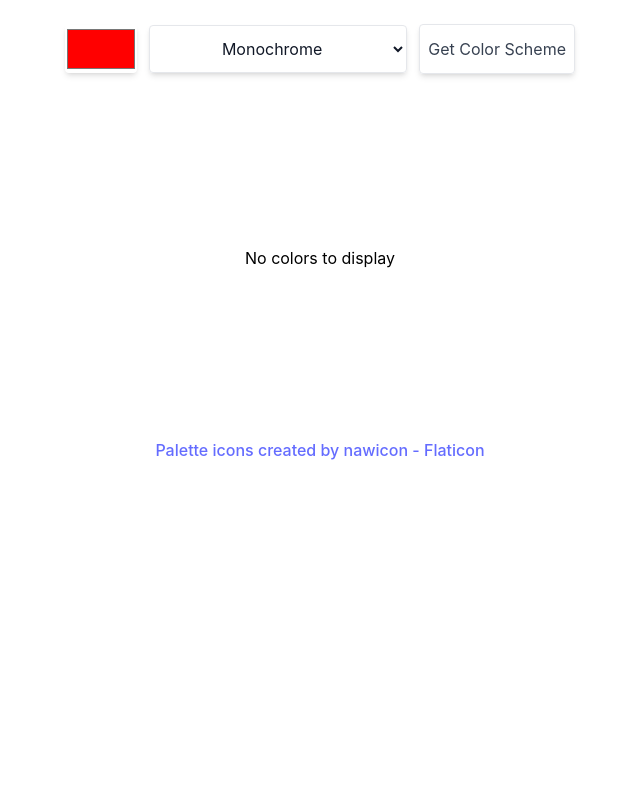
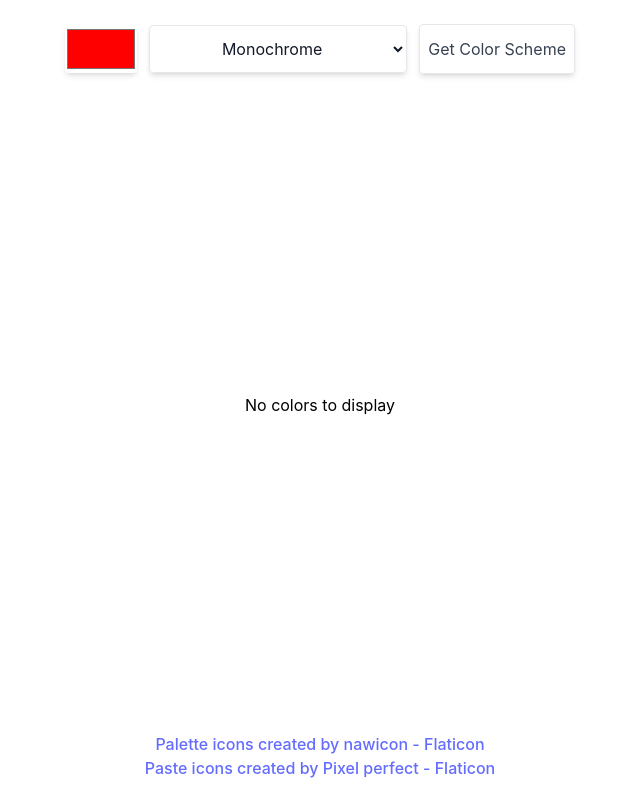
Before and after one commit to fringe4life/color-picker, a Svelte app: page / in a window 1280 px wide. Shown: the whole page, without its empty margins (320-960 px from the left). Built offline with nearby package versions, Linux system fonts and the light colour scheme.

Commit message:
added a visual sign that click to copy is available fixed pulse animate loading screen

```diff
--- a/src/App.svelte
+++ b/src/App.svelte
@@ -1,7 +1,7 @@
 <script lang="ts">
   import type { KeyboardEventHandler, MouseEventHandler } from "svelte/elements";
   import { fade, fly } from "svelte/transition";
-
+  import copy from '../public/paste.png'
   /**
    * The type for the returned colors from the API.
    */
@@ -14,6 +14,9 @@
 				hsl: {
 					value: string;
 				};
+        name: {
+          value: string;
+        }
 			}[];
 		};
 
@@ -122,7 +125,7 @@
   }
 </script>
 
-<header class="dark:bg-[#1F2937] dark:text-white px-5 py-6 flex justify-evenly items-center gap-3 flex-wrap sm:justify-center">
+<header class="row-start-1 dark:bg-[#1F2937] dark:text-white px-5 py-6 flex justify-evenly items-center gap-3 flex-wrap sm:justify-center">
   <input class="shadow-md h-12 w-18 rounded-sm" type="color" bind:value={color} />
   <select class="hover:cursor-pointer leading-6 border border-gray-200 flex-1 text-center shadow-md py-3 px-2 rounded-sm" bind:value={colorStyleSelected}>
     <option class="hover:shadow-sm" value="monochrome">Monochrome</option>
@@ -139,11 +142,11 @@
 <main class="grid-autofit dark:bg-[#1F2937] dark:text-white">
   {#if isLoading }
 
-    <div in:fly={{y: 10}} out:fade={{duration: 50}} class="animate-pulse col-span-1 h-80 bg-grey-200 border dark:bg-teal-50 rounded-sm"></div>
-    <div in:fly={{y:50}} out:fade={{duration: 50}} class="animate-pulse col-span-1 h-80 bg-grey-200 border dark:bg-teal-100 rounded-sm"></div>
-    <div in:fly={{y: 90}} out:fade={{duration: 50}} class="animate-pulse col-span-1 h-80 bg-grey-200 border dark:bg-teal-200 rounded-sm"></div>
-    <div in:fly={{y: 140}} out:fade={{duration: 50}} class="animate-pulse col-span-1 h-80 bg-grey-200 border dark:bg-teal-300 rounded-sm"></div>
-    <div in:fly={{y: 200}} out:fade={{duration: 50}} class="animate-pulse col-span-1 h-80 bg-grey-200 border dark:bg-teal-400 rounded-sm"></div>
+    <div in:fly={{y: 10}} out:fade={{duration: 50}} class="animate-pulse col-span-1 h-80  border bg-teal-50 rounded-sm"></div>
+    <div in:fly={{y: 50}} out:fade={{duration: 50}} class="animate-pulse col-span-1 h-80  border bg-teal-100 rounded-sm"></div>
+    <div in:fly={{y: 90}} out:fade={{duration: 50}} class="animate-pulse col-span-1 h-80  border bg-teal-200 rounded-sm"></div>
+    <div in:fly={{y: 140}} out:fade={{duration: 50}} class="animate-pulse col-span-1 h-80  border bg-teal-300 rounded-sm"></div>
+    <div in:fly={{y: 200}} out:fade={{duration: 50}} class="animate-pulse col-span-1 h-80  border bg-teal-400 rounded-sm"></div>
 
   {:else if hasError}
 
@@ -151,18 +154,21 @@
 
   {:else if colors}
       {#each colors.colors as color, index}
-        <div in:fly={{x: -200, duration: 50}} out:fade class="col-span-1 hover:cursor-pointer" tabindex="{index}" role="button" onclick={copyColorToClipboard} onkeypress={handleKeyboard}>
+        <div in:fly={{x: -200, duration: 50}} out:fade class="col-span-1 hover:cursor-copy" tabindex="{index}" role="button" onclick={copyColorToClipboard} onkeypress={handleKeyboard}>
           <div class="h-80" style="background-color: {color.hex.value}"></div>
           <p class="my-4 text-center">{color.hex.value}</p>
+          <img src={copy} alt='' class="size-4 mx-auto" />
+          <span class='sr-only'>click on this to copy color: {color.name.value}</span>
         </div>
       {/each}
   {:else }
-    <p class="col-span-full flex justify-center items-center h-80 ">No colors to display</p>
+    <p class="col-span-full flex justify-center items-center h-full ">No colors to display</p>
   {/if}
 </main>
 
 <footer class="dark:bg-[#1F2937] text-center py-5 hover:text-blue-500 active:text-blue-700">
-  <a href="https://www.flaticon.com/free-icons/palette" title="palette icons">Palette icons created by nawicon - Flaticon</a>
+  <p><a href="https://www.flaticon.com/free-icons/palette" title="palette icons">Palette icons created by nawicon - Flaticon</a></p>
+  <p><a href="https://www.flaticon.com/free-icons/paste" title="paste icons">Paste icons created by Pixel perfect - Flaticon</a></p>
 </footer>
 
 <style>
--- a/src/app.css
+++ b/src/app.css
@@ -46,4 +46,8 @@ a:hover {
 body {
 	margin: 0 auto;
 	max-width: 34.375rem;
+	display: grid;
+	grid-template-rows: auto 1fr auto;
+	grid-template-columns: 1fr;
+	min-height: 100dvh;
 }
```
Also changed, not shown: public/paste.png (added).
